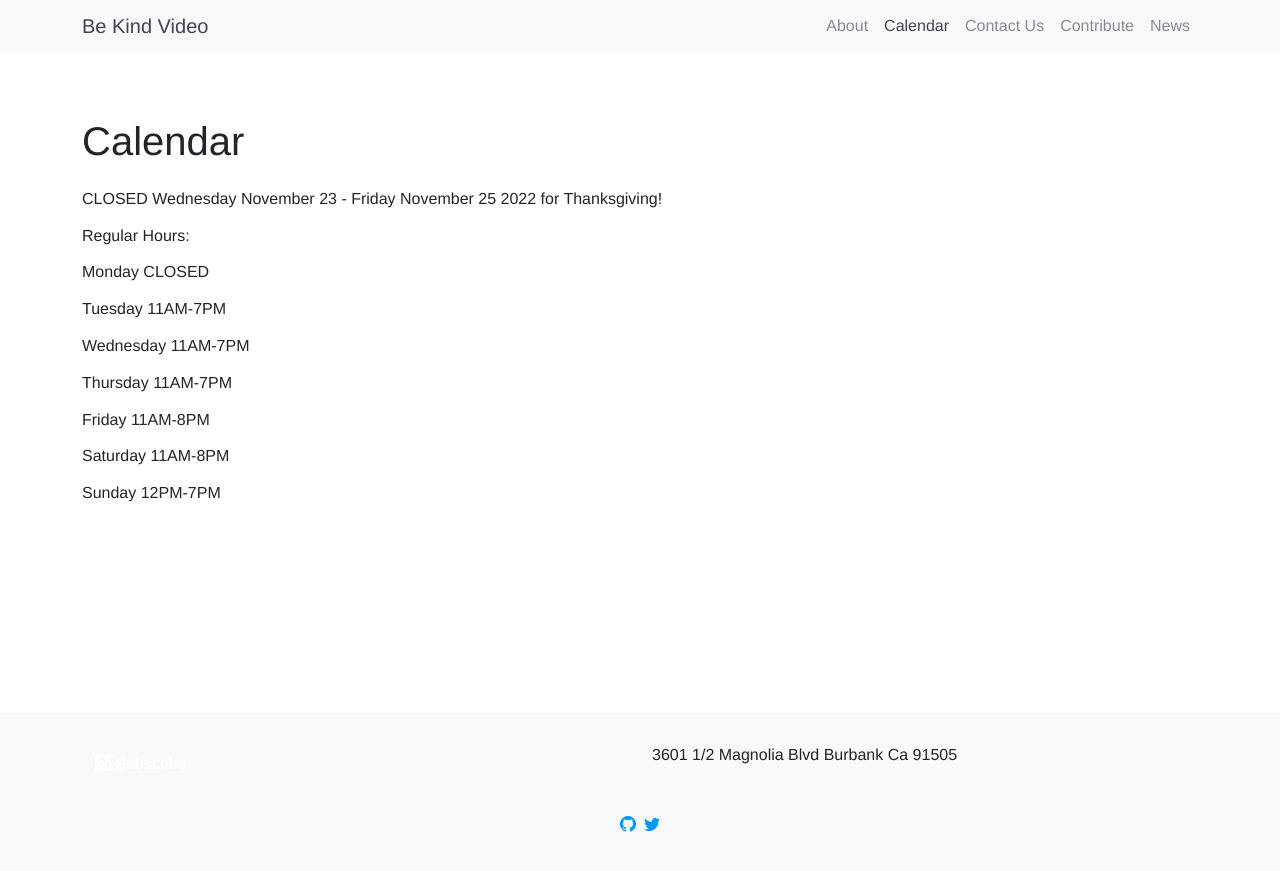
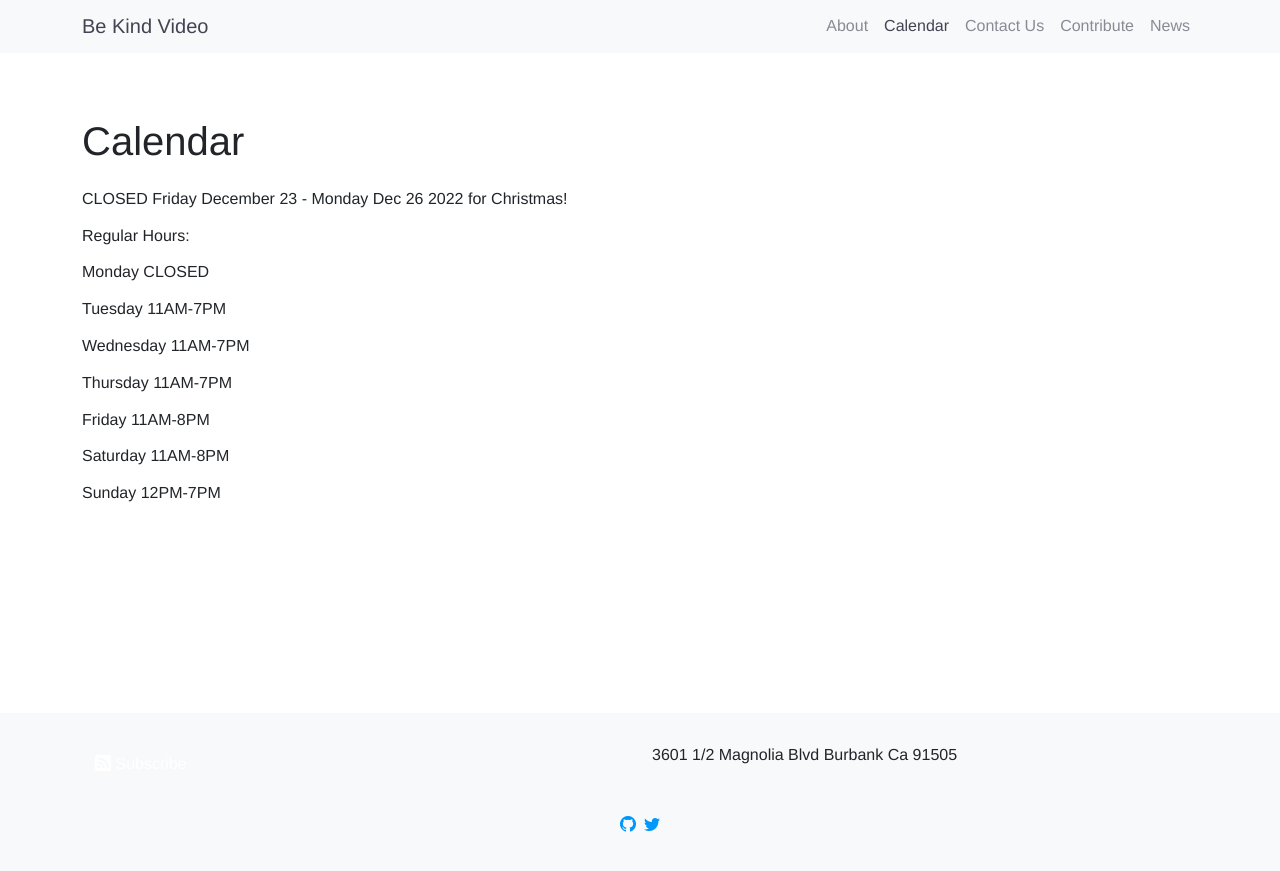
Before and after one commit to arenoir/be-kind-video, a Jekyll site: the page built from calendar.markdown, in a window 1280 px wide. Shown: the top 871 px of the page. Built offline with Jekyll 4.4.1, drawn with Linux system fonts in a browser that asks for light colours.

Commit message:
Update calendar.markdown
Updated Christmas Closing.

```diff
--- a/calendar.markdown
+++ b/calendar.markdown
@@ -4,7 +4,7 @@
 permalink: /calendar/
 ---
 
-CLOSED Wednesday November 23 - Friday November 25 2022 for Thanksgiving!
+CLOSED Friday December 23 - Monday Dec 26 2022 for Christmas!
 
 Regular Hours:
 
```
